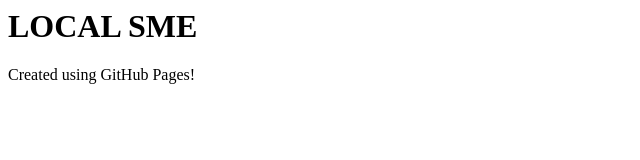
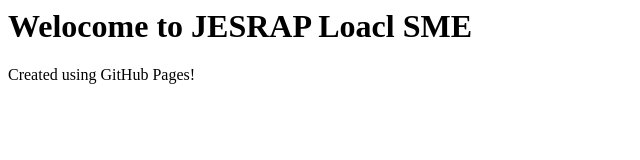
Before and after one commit to TimothyYiprukaman/tiiks.github.io, a plain HTML site: page index.html in a window 1280 px wide. Shown: the whole page, without its empty margins (0-640 px from the left). Drawn offline with Linux system fonts and the light colour scheme.

Commit message:
Update index.html

```diff
--- a/index.html
+++ b/index.html
@@ -1,7 +1,7 @@
 <html>
   <head><title>JESRAP</title></head>
   <body>
-    <h1>LOCAL SME</h1>
+    <h1>Welocome to JESRAP Loacl SME</h1>
     <p>Created using GitHub Pages!</p>
   </body>
 </html>
```
